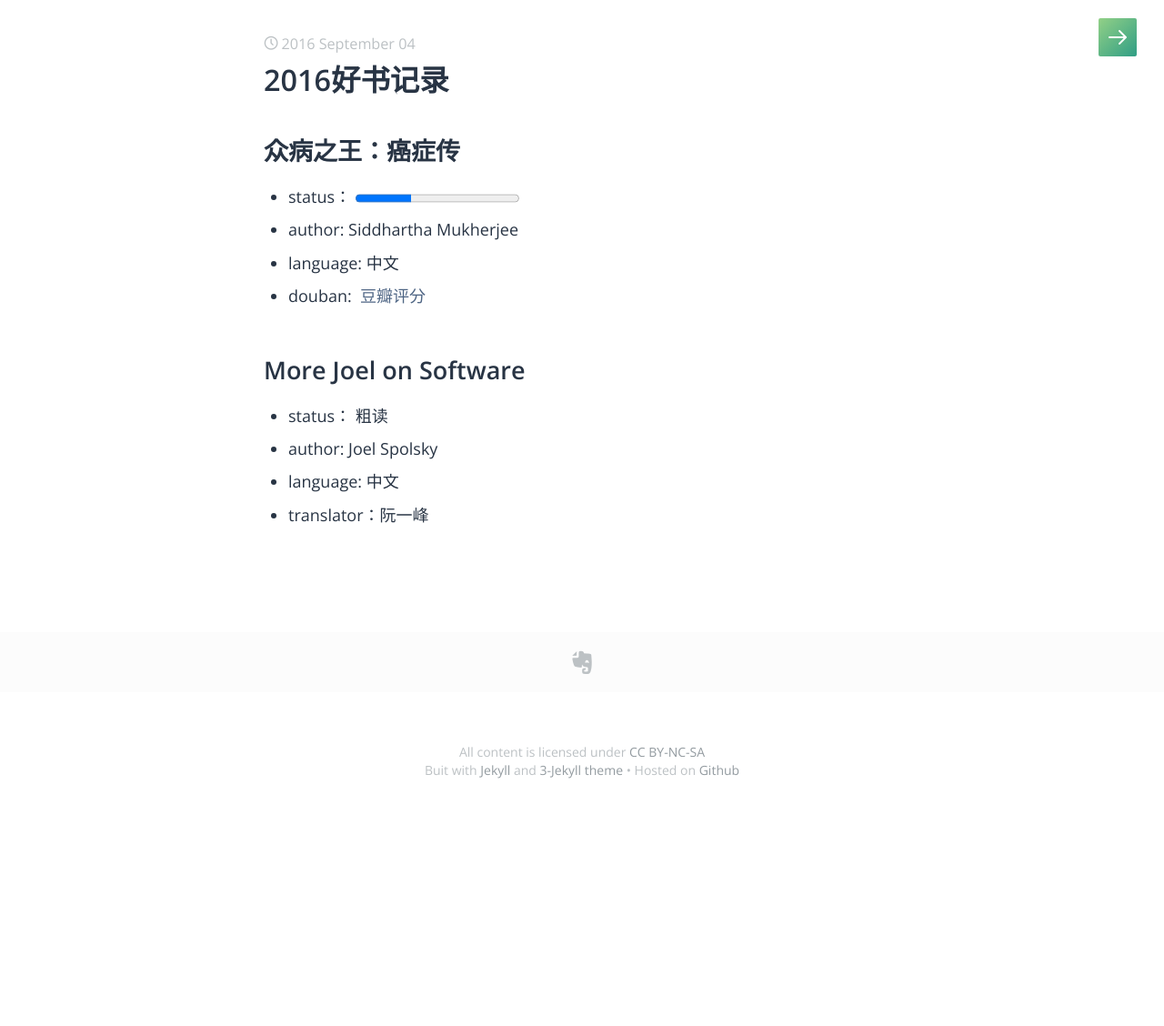
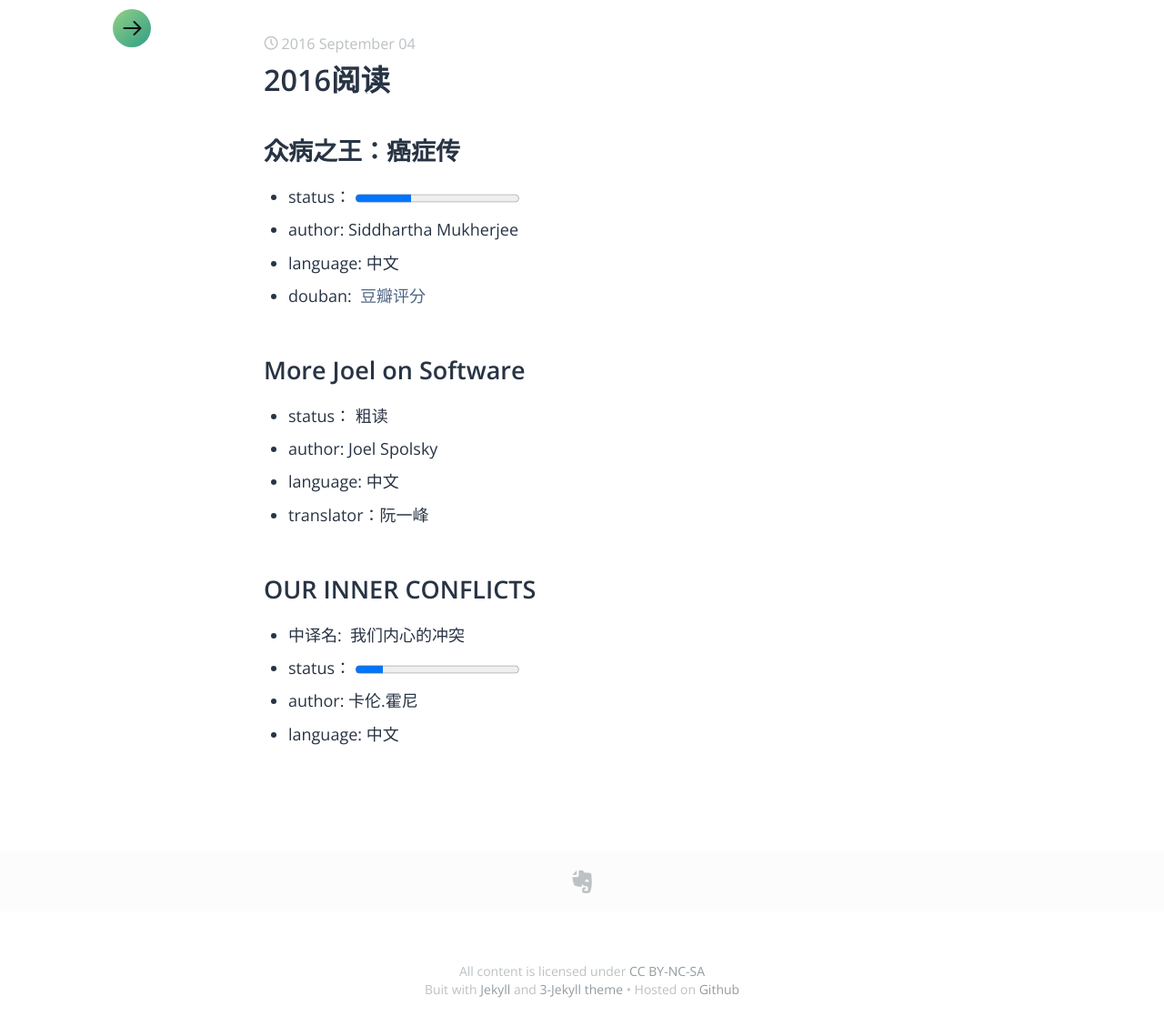
Before and after one commit to Oh-zarathustra/Oh-zarathustra.github.io, a Jekyll site: the page built from _posts/读书/2016-9-4-book-list-of-2016.md, in a window 1280 px wide. Shown: the whole page at 91% size. Built offline with Jekyll 4.4.1, drawn with Linux system fonts in a browser that asks for light colours; some web fonts are replaced.

Commit message:
small change

```diff
--- a/_posts/读书/2016-9-4-book-list-of-2016.md
+++ b/_posts/读书/2016-9-4-book-list-of-2016.md
@@ -1,7 +1,7 @@
 ---
 
 layout: post
-title: 2016好书记录
+title: 2016阅读
 category: 读书
 keywords: 阅读，书单，2016
 
@@ -19,3 +18,9 @@
 - author: Joel Spolsky
 - language: 中文
 - translator：阮一峰
+
+## OUR INNER CONFLICTS
+- 中译名:  我们内心的冲突
+- status： <progress value="30" max="178">
+- author: 卡伦.霍尼
+- language: 中文
--- a/_sass/10-book.sass
+++ /dev/null
@@ -1 +0,0 @@
-//book
--- a/_sass/5-post.sass
+++ b/_sass/5-post.sass
@@ -7,14 +7,14 @@
   -webkit-overflow-scrolling: touch
   transition: width .35s $time-function
   // &.fadeIn
-  //   animation: fadeIn .6s $time-function
+    // animation: fadeIn .6s $time-function
+
 
 .container
   max-width: $post-max-width
   width: $post-width-at-3-columns
   margin: auto
   padding: 0 10px
-
 
 // Typogragh
 
--- a/_sass/6-menu.sass
+++ b/_sass/6-menu.sass
@@ -1,4 +1,4 @@
-
+// 调节sidebar出现和消失的按钮
 #menu
   display: none
   position: fixed
@@ -10,7 +10,7 @@
   padding: 0
   background: transparent
   border: none
-  border-radius: 2px
+  border-radius: 100px
   outline: none
   overflow: hidden
   cursor: pointer
@@ -22,7 +22,7 @@
     @extend %icon
     font-size: 24px
     line-height: 42px
-    color: #fff
+    color: #111
     background: $sidebar-bg
     overflow: hidden
     transition: transform .35s $time-function
--- a/css/main.sass
+++ b/css/main.sass
@@ -45,7 +45,7 @@
 $tag-height: 50px
 $tag-font-size: 17px
 
-$tag-color: rgba(255, 255, 255, .7)
+$tag-color: rgba(255, 255, 255, .6)
 $tag-hover-color: rgba(255, 255, 255, .85)
 $tag-active-color: #000000
 
@@ -53,17 +53,17 @@
 
 
 // # Sidebar Right
-$sidebar-right-width: 380px
+$sidebar-right-width: 280px
 
-// Search
+// Search box
 $search-box-height: 64px
 $search-box-font-size: 18px
 
-$search-box-color: #FFF
+$search-box-color: #111
 $search-box-placeholder: rgba(84, 84, 84, .7)
 $search-box-bg: #f7f7f7
 
-// Toc
+// Topic
 $toc-color: #55606F
 $toc-bg: $tag-border-color
 
@@ -127,8 +127,8 @@
 
 // # Menu button position
 
-$menu-top: 20px
-$menu-right: 30px
+$menu-top: 10px
+$menu-right: 87%
 
 
 
@@ -142,14 +142,14 @@
 
 
 
-// # NProgerss
+// # NProgerss 即上方加载精度条
 
 $nprogress-height: 3px
-$nprogress-color: red
+$nprogress-color: green
 
 
 
-// # Time function
+// # Time function 贝塞尔曲线描刻动画速度随时间变化
 
 $time-function: cubic-bezier(0.770, 0.000, 0.175, 1.000)
 
```
Also changed, not shown: other parts of _posts/读书/2016-9-4-book-list-of-2016.md (+0 -1 lines), _sass/2-icon.scss (+7 -0 lines).
